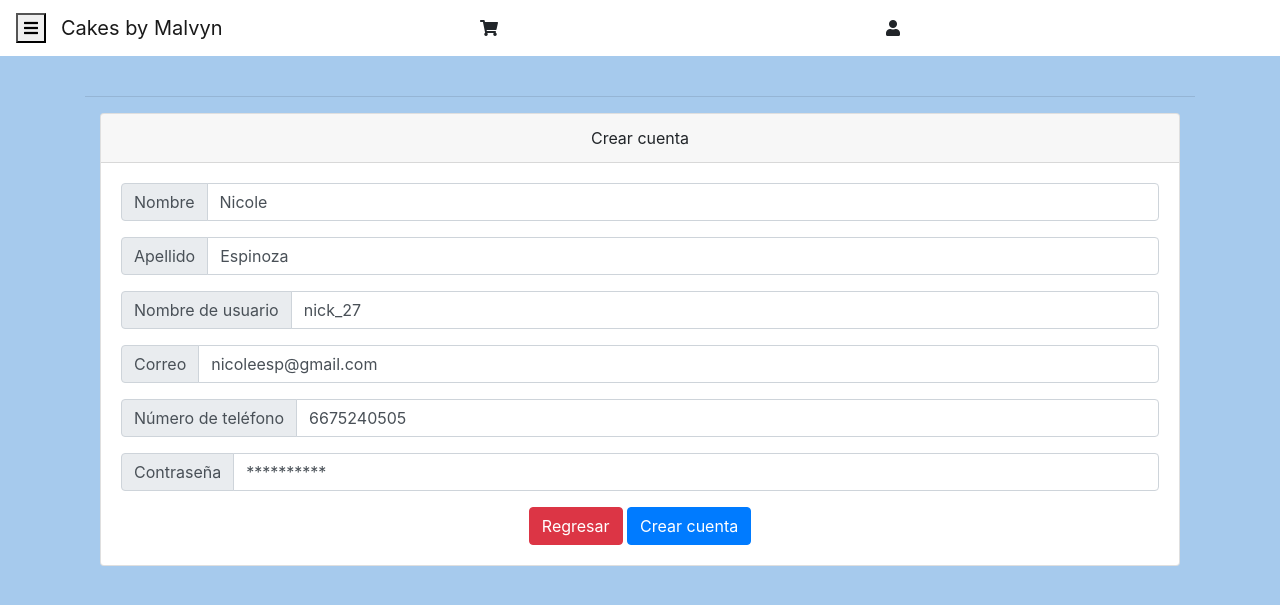
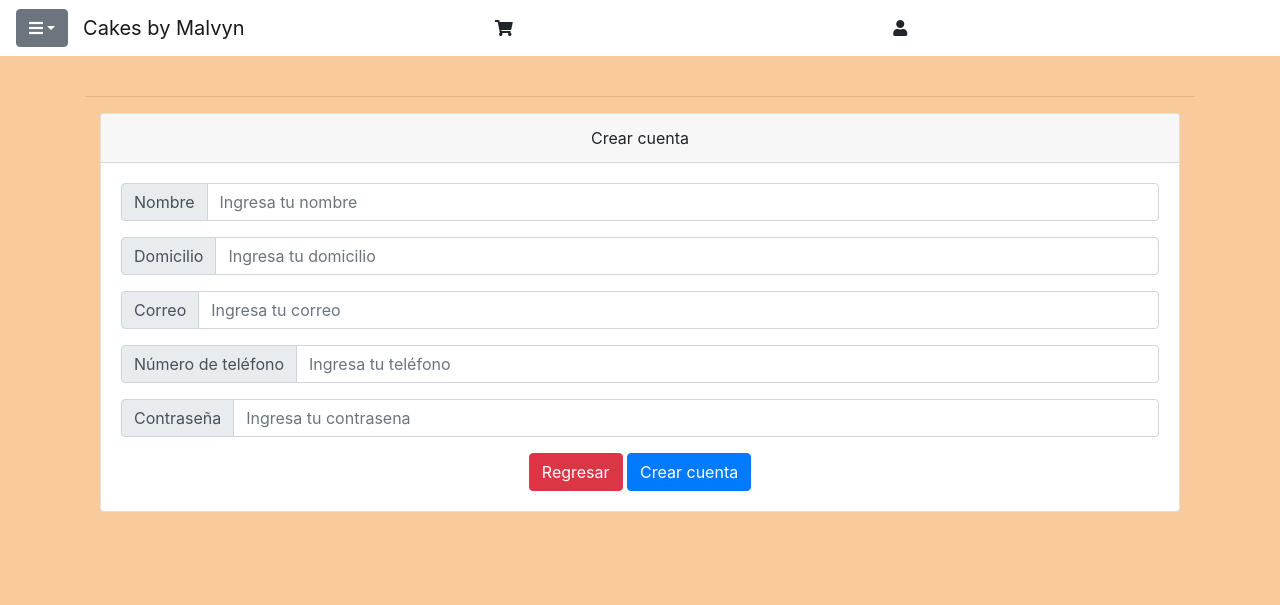
Before and after one commit to 2709nicole/proyecto_scrum, a PHP site: page /crear_cuenta.php in a window 1280 px wide. Shown: the top 605 px of the page. Run offline with PHP 8.4, Linux system fonts and the light colour scheme.

Commit message:
Add files via upload

```diff
--- a/malvyn+/crear_cuenta.php
+++ b/malvyn+/crear_cuenta.php
@@ -4,12 +4,12 @@
     <meta charset="UTF-8">
     <meta http-equiv="X-UA-Compatible" content="IE=edge">
     <meta name="viewport" content="width=device-width, initial-scale=1.0">
-    <title>Video gamestore</title>
+    <title>cakesbymalvyn</title>
     <link rel="stylesheet" href="css/bootstrap.css">
     <link rel="stylesheet" href="css/all.css">
     <script src="js/jquery-3.6.1.js"></script>
 </head>
-<body style="background-color: #a6caed;">
+<body style="background-color: #F9CB9C;">
 
     <?php include 'menu.php';?>
     <br>
@@ -28,37 +28,31 @@
                     <div class="input-group-prepend">
                         <span class="input-group-text" id="basic-addon1">Nombre</span>
                     </div>
-                    <input value="Nicole" name="nombre" type="text" class="form-control" placeholder="Ingresa tu usuario" aria-label="nombre" aria-describedby="basic-addon1">
+                    <input value="" name="nombre" type="text" class="form-control" placeholder="Ingresa tu nombre" aria-label="nombre" aria-describedby="basic-addon1">
                     </div>
                     <div class="input-group mb-3">
                     <div class="input-group-prepend">
-                        <span class="input-group-text" id="basic-addon1">Apellido</span>
+                        <span class="input-group-text" id="basic-addon1">Domicilio</span>
                     </div>
-                    <input value="Espinoza" name="nombre" type="text" class="form-control" placeholder="Ingresa tu contraseña" aria-label="nombre" aria-describedby="basic-addon1">
-                    </div>
-                    <div class="input-group mb-3">
-                    <div class="input-group-prepend">
-                        <span class="input-group-text" id="basic-addon1">Nombre de usuario</span>
-                    </div>
-                    <input value="nick_27" name="nombre" type="text" class="form-control" placeholder="Ingresa tu contraseña" aria-label="nombre" aria-describedby="basic-addon1">
+                    <input value="" name="domicilio" type="text" class="form-control" placeholder="Ingresa tu domicilio" aria-label="domicilio" aria-describedby="basic-addon1">
                     </div>
                     <div class="input-group mb-3">
                     <div class="input-group-prepend">
                         <span class="input-group-text" id="basic-addon1">Correo</span>
                     </div>
-                    <input value="nicoleesp@gmail.com" name="nombre" type="text" class="form-control" placeholder="Ingresa tu contraseña" aria-label="nombre" aria-describedby="basic-addon1">
+                    <input value="" name="correo" type="text" class="form-control" placeholder="Ingresa tu correo" aria-label="correo" aria-describedby="basic-addon1">
                     </div>
                     <div class="input-group mb-3">
                     <div class="input-group-prepend">
                         <span class="input-group-text" id="basic-addon1">Número de teléfono</span>
                     </div>
-                    <input value="6675240505" name="nombre" type="text" class="form-control" placeholder="Ingresa tu contraseña" aria-label="nombre" aria-describedby="basic-addon1">
+                    <input value="" name="telefono" type="text" class="form-control" placeholder="Ingresa tu teléfono" aria-label="telefono" aria-describedby="basic-addon1">
                     </div>
                     <div class="input-group mb-3">
                     <div class="input-group-prepend">
                         <span class="input-group-text" id="basic-addon1">Contraseña</span>
                     </div>
-                    <input value="**********" name="nombre" type="text" class="form-control" placeholder="Ingresa tu contraseña" aria-label="nombre" aria-describedby="basic-addon1">
+                    <input value="" name="contrasena" type="text" class="form-control" placeholder="Ingresa tu contrasena" aria-label="contrasena" aria-describedby="basic-addon1">
                     </div>
                     <div>
                         <a href="inicio.php" class="btn btn-danger">Regresar</a>
--- a/malvyn+/inicio.php
+++ b/malvyn+/inicio.php
@@ -13,7 +13,9 @@
     <?php include 'menu.php'?>
     <br>
         <nav class="nav" >
-
+        <div class="text-center">
+        <img src="cakebymalvynLOGO.png" class="img-fluid" alt="...">
+        </div>
         </nav>
     <script src="js/bootstrap.js"></script>
 </body>
--- a/malvyn+/menu.php
+++ b/malvyn+/menu.php
@@ -1,5 +1,11 @@
 <nav class="navbar navbar-expand-lg navbar-light" style="background-color: white;">
-        <button style="background-color: #white;"><i class="fas fa-bars" ></i></button>
+        <div class="dropdown">
+            <button class="btn btn-secondary dropdown-toggle" type="button" data-toggle="dropdown" aria-expanded="false" style="background-color: #white;"><i class="fas fa-bars" ></i></button>
+          <div class="dropdown-menu">
+            <a class="dropdown-item" href="crearpastel.php">Crear Pastel</a>
+          </div>
+        </div>
+
         <div class="container">
         <a class="navbar-brand" href="inicio.php">Cakes by Malvyn</a>
         </div>
```
Also changed, not shown: malvyn+/cakesbymalvyn.sql (added, +86 -0 lines), malvyn+/login.php (+5 -5 lines), malvyn+/cakebymalvynLOGO.png (added), malvyn+/crearpastel.php (added).
